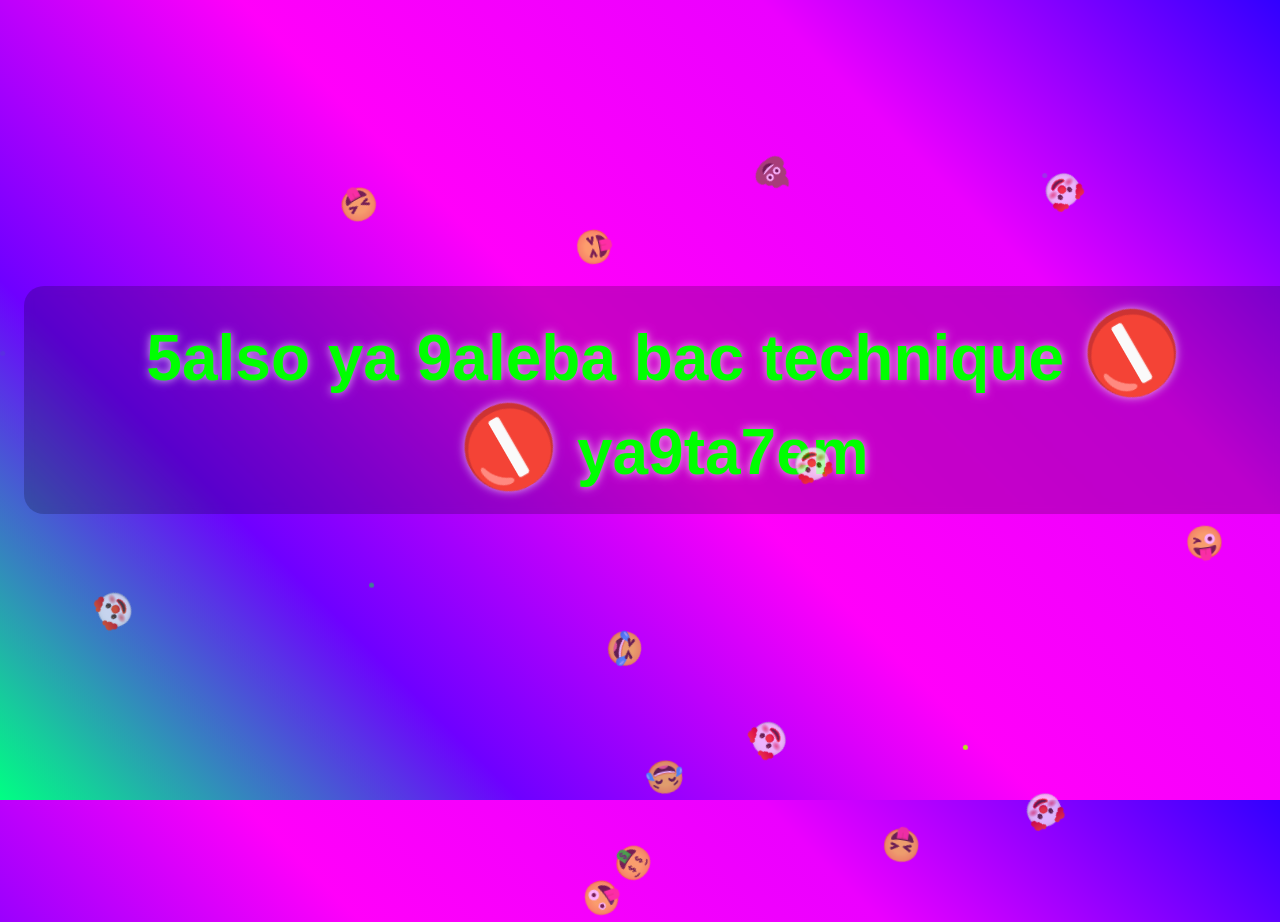
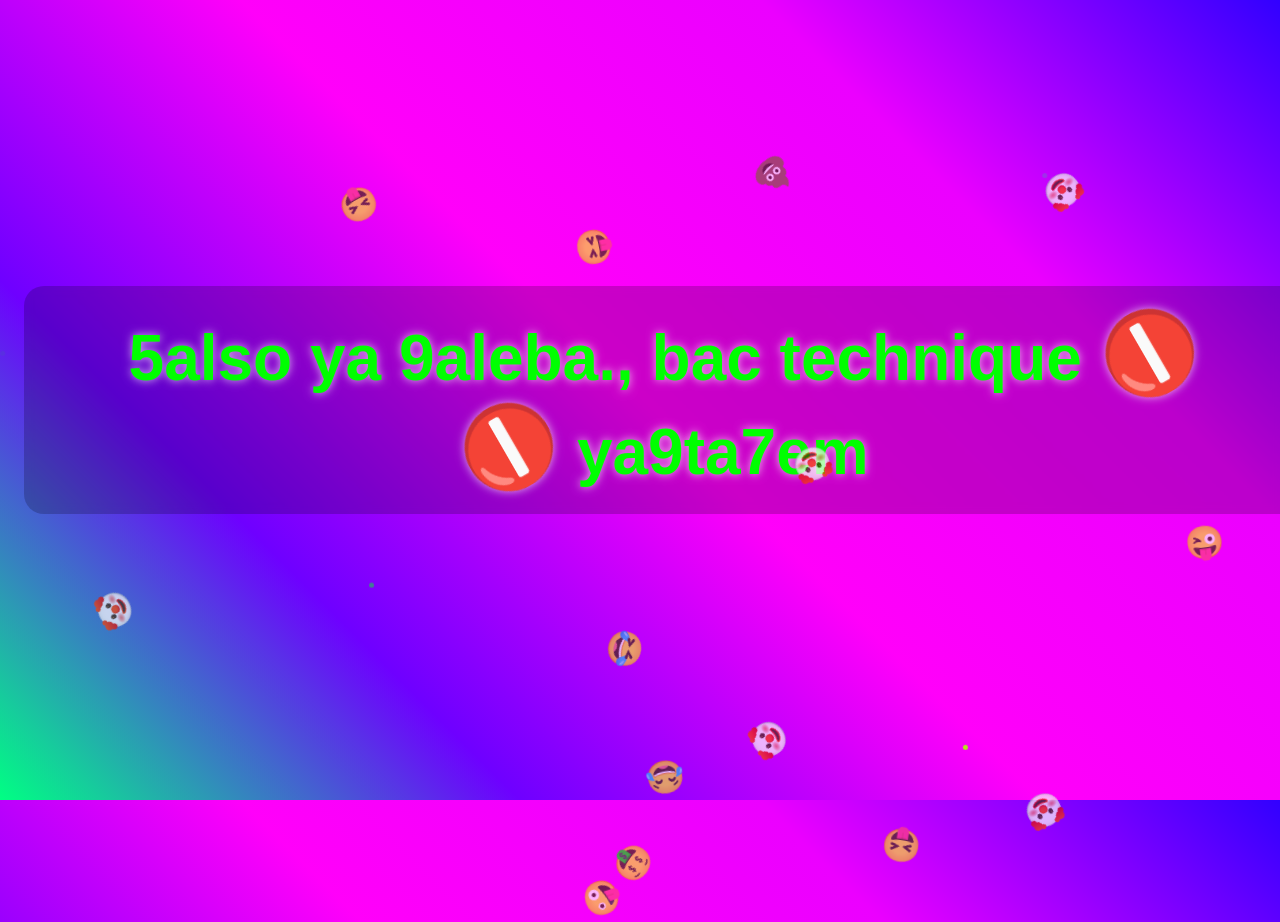
Before and after one commit to ABDOUSSM/Kora, a plain HTML site: page index.html in a window 1280 px wide. Shown: the top 922 px of the page. Drawn offline with Linux system fonts and the light colour scheme.

Commit message:
Update index.html

```diff
--- a/index.html
+++ b/index.html
@@ -92,7 +92,8 @@
 <body>
   <h1>
     <span class="emoji">⛔</span>
-    5also ya 9aleba bac technique ya9ta7em
+    5also ya 9aleba.,
+    bac technique ya9ta7em
     <span class="emoji">⛔</span>
   </h1>
 
```
